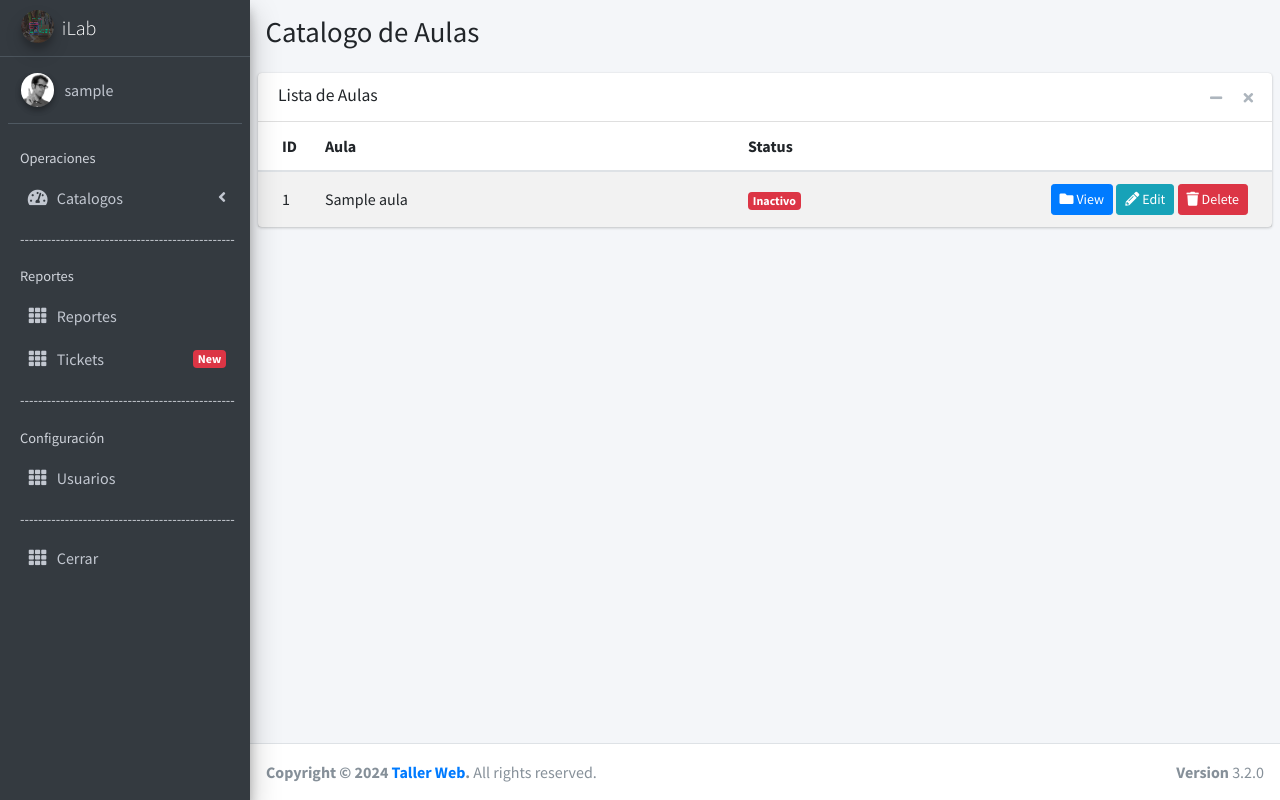
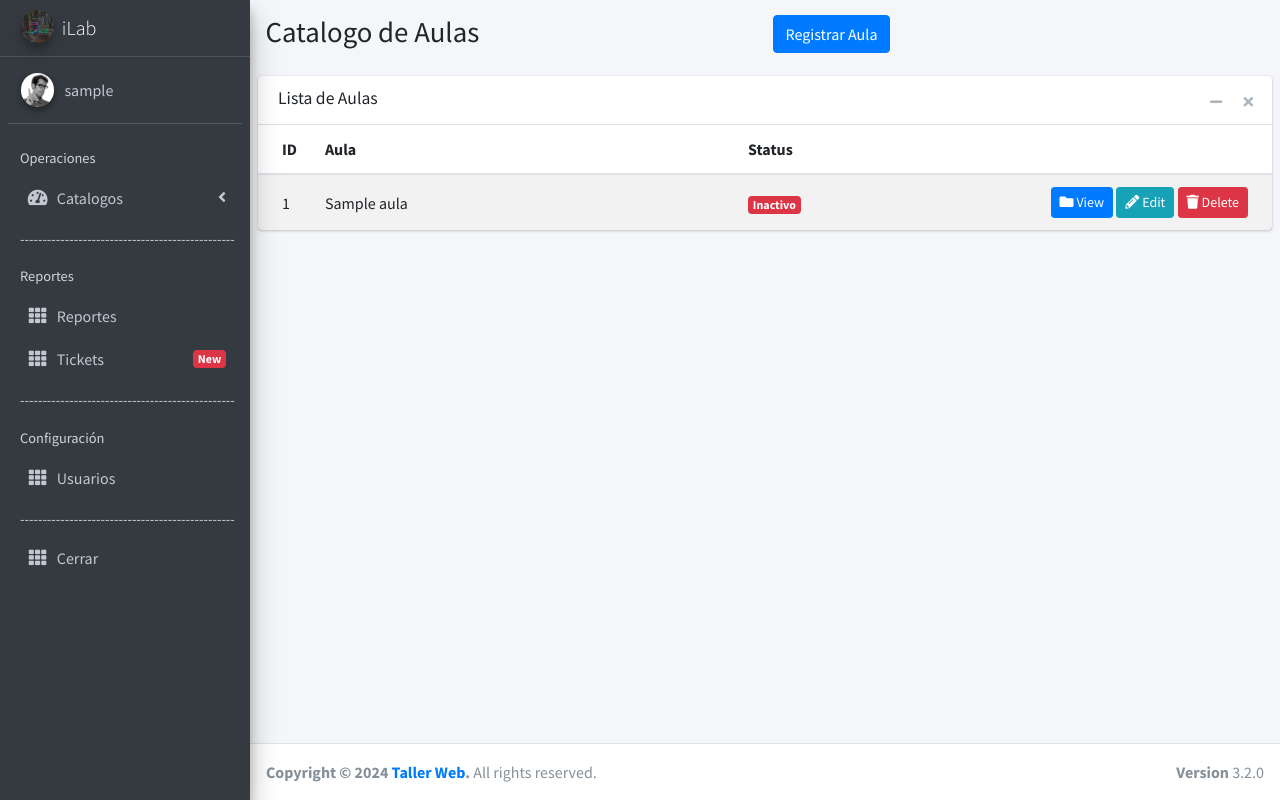
Before and after one commit to GokaiKing/ilab, a PHP site: page /cataulas.php in a window 1280 px wide. Run offline with PHP 8.4, Linux system fonts and the light colour scheme; the visitor is signed in with stand-in values (Sample User, id 1); tables that the repository leaves empty or names only in its code hold one stand-in row (values such as "Sample post"); some libraries are stand-ins or nearby versions.

Commit message:
cambio en cataulas para que sirva de ejemplo para lo que se quiere en el producto final

```diff
--- a/cataulas.php
+++ b/cataulas.php
@@ -157,7 +157,7 @@
             <h1>Catalogo de Aulas</h1>
           </div>
           <div class="col-sm-6">
-
+            <a href="#"><button type="button" class="btn btn-primary">Registrar Aula</button></a>
           </div>
         </div>
       </div><!-- /.container-fluid -->
```
